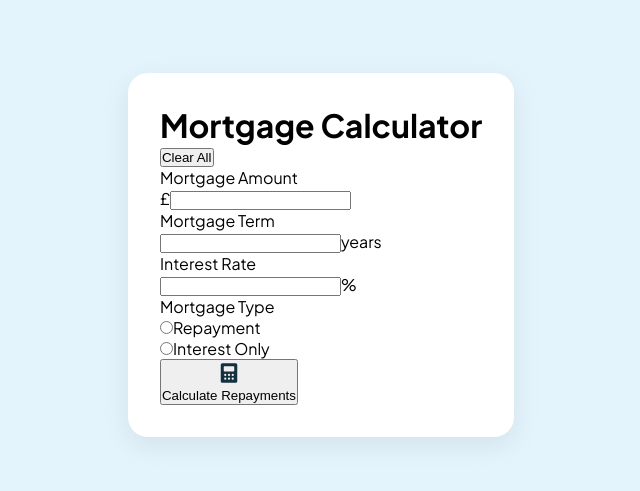
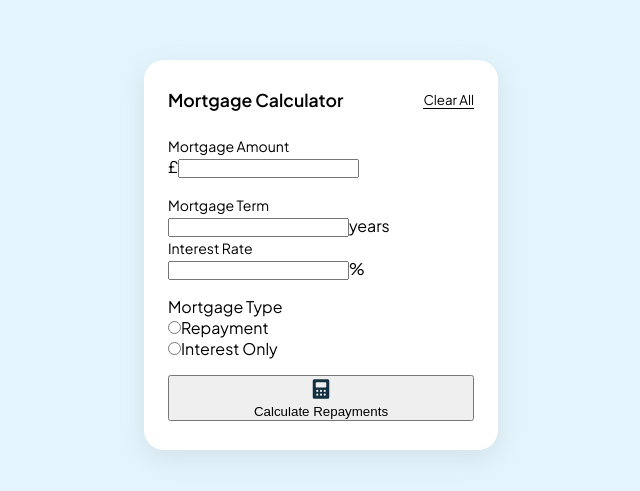
Before and after one commit to k-gourav/Mortgage-calculator, a React (Vite) app: page / in a window 1280 px wide. Shown: the part 145-636 px from the top of the page, without its empty margins (319-959 px from the left). Built offline with nearby package versions, Linux system fonts and the light colour scheme.

Commit message:
feat: add styling to the Mortgage Calculator component

```diff
--- a/src/components/RepaymentCalculator/RepaymentCalculator.jsx
+++ b/src/components/RepaymentCalculator/RepaymentCalculator.jsx
@@ -35,12 +35,12 @@ const RepaymentCalculator = () => {
                 <div className={styles.mortgage__type}>
                     <div className={styles.mortgage__repayment}>
                         <input type="radio" name="repaymentMortgage" value="Repayment" id={styles.types__repayment} />
-                        <label htmlFor="types__repayment">Repayment</label>
+                        <label htmlFor="types__repayment" id={styles.label__repayment}>Repayment</label>
                     </div>
 
                     <div className={styles.mortgage__repayment}>
                         <input type="radio" name="interestMortgage" value="Interest Only" id={styles.types__interest} />
-                        <label htmlFor="types__interest">Interest Only</label>
+                        <label htmlFor="types__interest" id={styles.label__interest}>Interest Only</label>
                     </div>
                 </div>
             </div>
--- a/src/components/RepaymentCalculator/RepaymentCalculator.module.css
+++ b/src/components/RepaymentCalculator/RepaymentCalculator.module.css
@@ -7,7 +7,36 @@
 .repayment__container{
     display: flex;
     background-color: #fff;
-    padding: 2rem;
+    padding: 1.8rem 1.5rem;
     border-radius: 20px;
     box-shadow: rgba(149, 157, 165, 0.2) 0px 8px 24px;
 }
+.repayment__calculator{
+    display: flex;
+    flex-direction: column;
+    gap: 1.5rem;
+}
+.repayment__head{
+    display: flex;
+    align-items: center;
+    gap: 5rem;
+}
+.repayment__title{
+    font-size: 1.1rem;
+    font-weight: 600;
+}
+.repayment__resetbtn{
+    border: none;
+    background-color: transparent;
+    font-family: inherit;
+    cursor: pointer;
+    border-bottom: 1px solid;
+}
+.repayment__form{
+    display: flex;
+    flex-direction: column;
+    gap: 1rem;
+}
+label:not(#label__repayment):not(#label__interest){
+    font-size: 0.88rem;
+}
```
